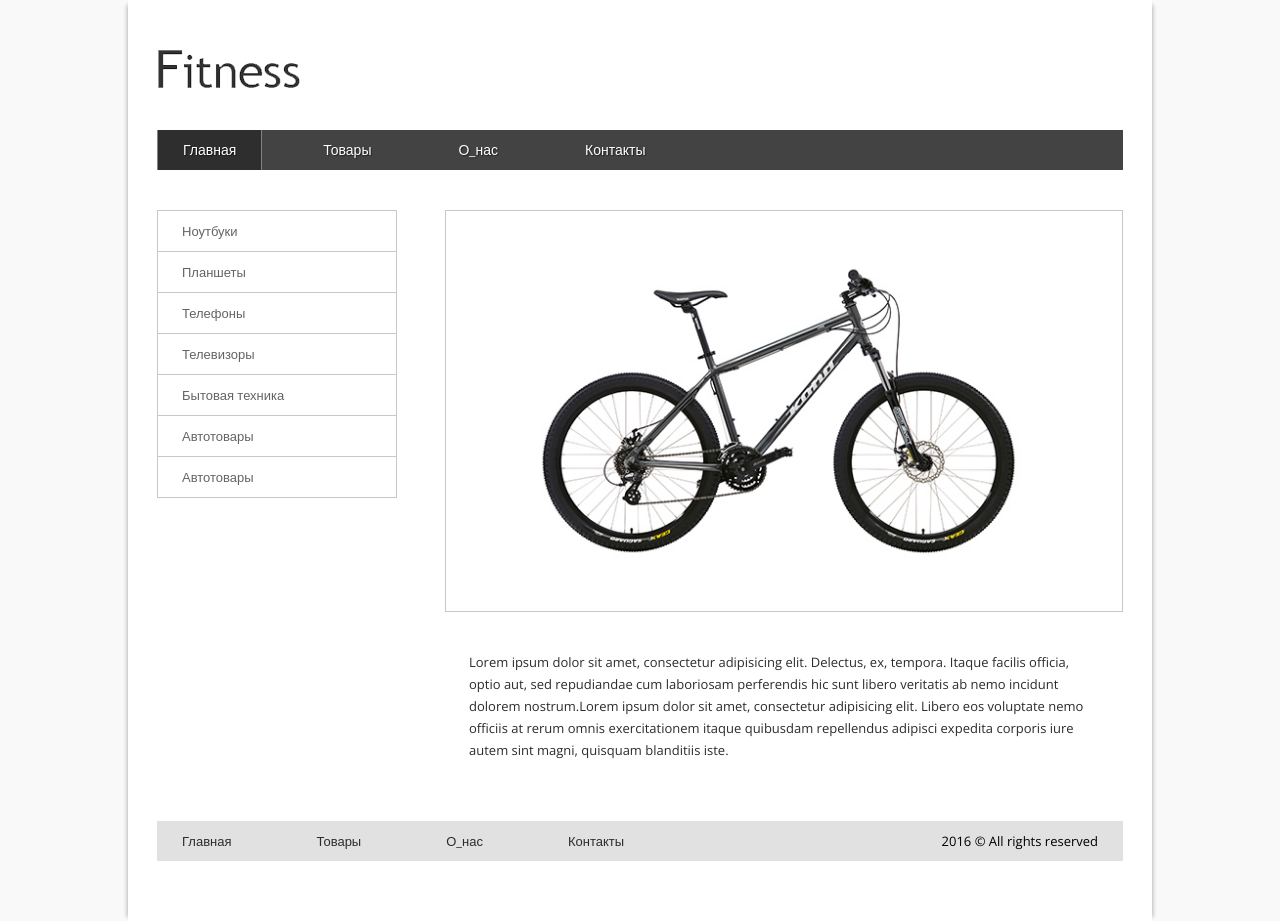
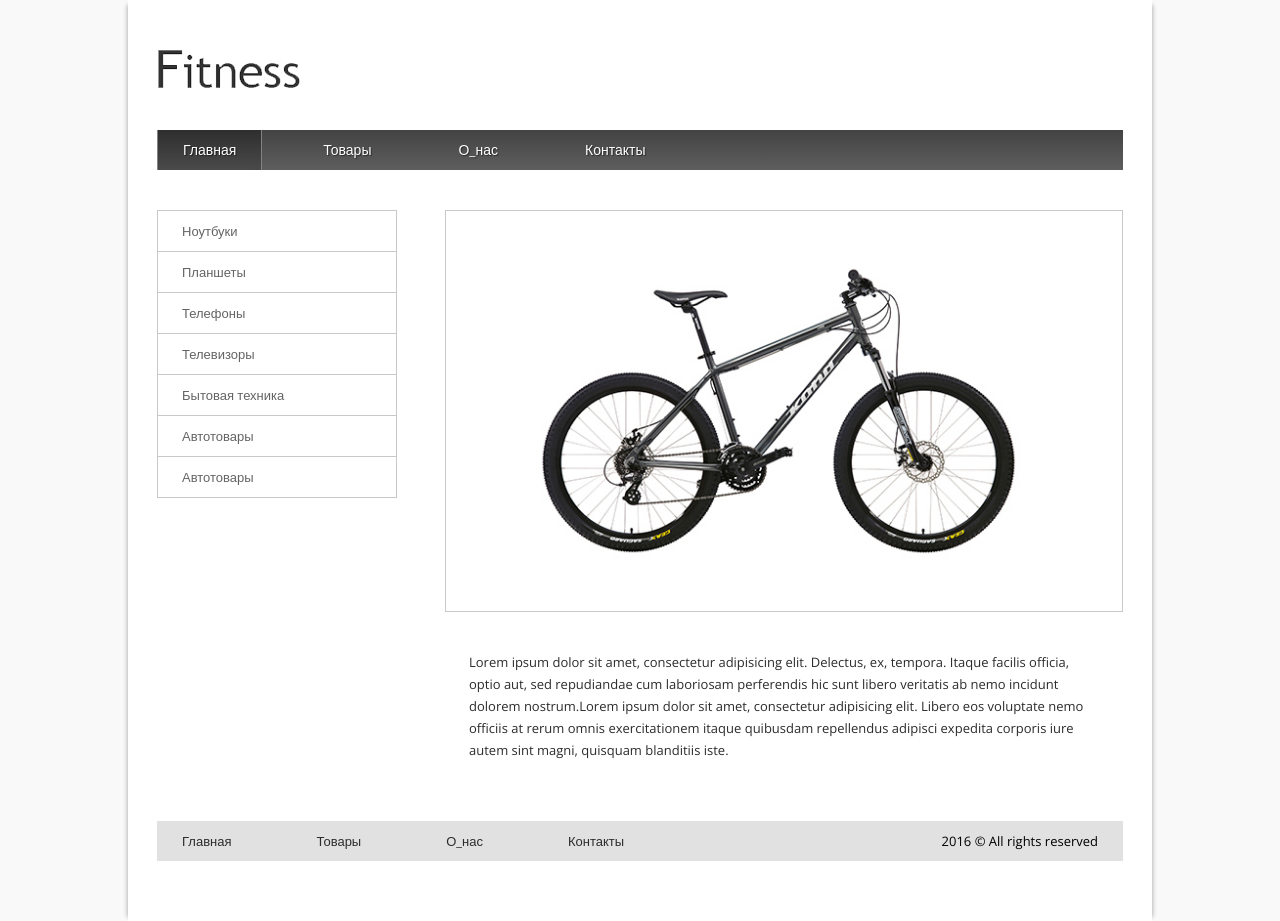
Before and after one commit to panaitov-pm/panaitov-pm.github.io, a plain HTML site: page GOIT/html_03/index.html in a window 1280 px wide. In both pictures the pointer is over the link 209 px from the left and 150 px from the top of the page. Drawn offline with nearby package versions, Linux system fonts and the light colour scheme.

Commit message:
update style.css

```diff
--- a/GOIT/html_03/css/style.css
+++ b/GOIT/html_03/css/style.css
@@ -54,10 +54,10 @@ body {
 .nav {
     height: 40px;
     font-size: 0;
-    background-color: #444343;   /* Old browsers */
-    background-color: -moz-linear-gradient(top, #444343 0%, #5e5e5e 100%);    /* FF3.6-15 */
-    background-color: -webkit-linear-gradient(top, #444343 0%, #5e5e5e 100%);    /* Chrome10-25,Safari5.1-6 */
-    background-color: linear-gradient(to bottom, #444343 0%, #5e5e5e 100%);    /* W3C, IE10+, FF16+, Chrome26+, Opera12+, Safari7+ */
+    background: #444343;   /* Old browsers */
+    background: -moz-linear-gradient(top, #444343 0%, #5e5e5e 100%);    /* FF3.6-15 */
+    background: -webkit-linear-gradient(top, #444343 0%, #5e5e5e 100%);    /* Chrome10-25,Safari5.1-6 */
+    background: linear-gradient(to bottom, #444343 0%, #5e5e5e 100%);    /* W3C, IE10+, FF16+, Chrome26+, Opera12+, Safari7+ */
     filter: progid: DXImageTransform.Microsoft.gradient( startColorstr='#444343', endColorstr='#5e5e5e', GradientType=0); /* IE6-9 */
 }
 
@@ -89,10 +89,10 @@ body {
 
 .nav_link:hover {
     border-color: #838383;
-    background-color: #2e2e2e;  /* Old browsers */
-    background-color: -moz-linear-gradient(top, #2e2e2e 0%, #4a4a4a 100%); /* FF3.6-15 */
-    background-color: -webkit-linear-gradient(top, #2e2e2e 0%, #4a4a4a 100%);  /* Chrome10-25,Safari5.1-6 */
-    background-color: linear-gradient(to bottom, #2e2e2e 0%, #4a4a4a 100%);  /* W3C, IE10+, FF16+, Chrome26+, Opera12+, Safari7+ */
+    background: #2e2e2e;  /* Old browsers */
+    background: -moz-linear-gradient(top, #2e2e2e 0%, #4a4a4a 100%); /* FF3.6-15 */
+    background: -webkit-linear-gradient(top, #2e2e2e 0%, #4a4a4a 100%);  /* Chrome10-25,Safari5.1-6 */
+    background: linear-gradient(to bottom, #2e2e2e 0%, #4a4a4a 100%);  /* W3C, IE10+, FF16+, Chrome26+, Opera12+, Safari7+ */
     filter: progid: DXImageTransform.Microsoft.gradient( startColorstr='#2e2e2e', endColorstr='#4a4a4a', GradientType=0); /* IE6-9 */
 }
 
```
